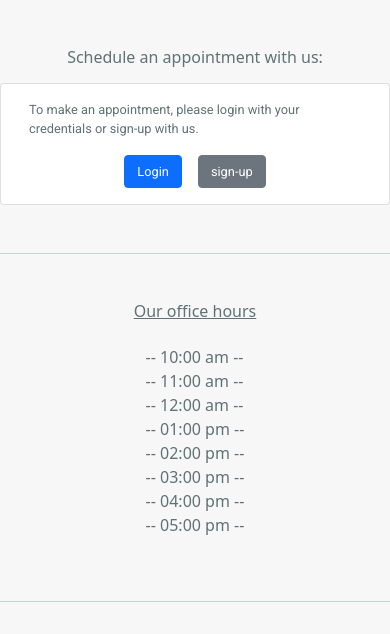
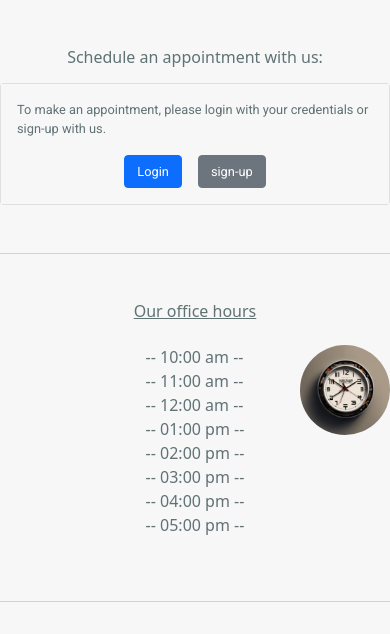
Before and after one commit to frakopy/Appointment-App, a Django app: page / in a window 390 px wide. Shown: the part 48-682 px from the top of the page. Run offline with Django 5.2, Linux system fonts and the light colour scheme; some libraries are stand-ins or nearby versions.

Commit message:
adding clock img

```diff
--- a/customauth/templates/customauth/base.html
+++ b/customauth/templates/customauth/base.html
@@ -17,18 +17,14 @@
     <title>{% block title %} {% endblock %}</title>
     <style>
         body{
-            background-color: #F5F7F8;
             background-color: #F7F7F7;
         }
         footer {
             position: fixed;
             bottom: 0;
             width: 100%;
-            background-color: #1679AB;
-            color: white;
         }
         header {
-            background-color: #1679AB;
             color: white;
             display: flex;
             justify-content: center;
--- a/customauth/templates/customauth/home.html
+++ b/customauth/templates/customauth/home.html
@@ -13,14 +13,24 @@
             font-family: "Roboto", sans-serif;
             font-weight: 400;
             font-style: normal;
+            background-color: #F7F7F7;
         }
         .hours{
             font-size: 1.5em;
+            position: relative;
         }
         .text-color{color: #607274;}
 
+        .digital-clock{
+            width: 23%;
+            border-radius: 50%;
+            position: absolute;
+            right: 6em;
+            top: -1em;
+        }
+
         /* Media queries */
-        @media (max-width: 768px) {
+        @media (max-width: 850px) {
             h3{font-size: 1em;}
             .hours{font-size: 1em;}
             .appointment-cont>div{
@@ -44,11 +54,28 @@
                 font-size: 0.8em;
             }
             .contact>h5{font-size: 1.4em}
+            .digital-clock{
+                width: 23%;
+                border-radius: 50%;
+                position: absolute;
+                right: 0 !important;
+                top: 0;
+            }
+        }
+
+        @media (max-width: 970px) {
+            .digital-clock{
+                width: 23%;
+                border-radius: 50%;
+                position: absolute;
+                right: 0 !important;
+                top: 0;
+            }
         }
     </style>
     <!-- Login - Signup -->
     <h3 class="text-center mt-5 text-color">Schedule an appointment with us:</h3>
-    <div class="card container mt-3  appointment-cont">
+    <div class="card container p-0 mt-3  appointment-cont">
         <div class="card-body d-flex justify-content-center gap-3 text-color flex-wrap">
             To make an appointment, please login with your credentials or sign-up with us.
             <a class="btn btn-primary" href="{% url 'login' %}" role="button">Login</a>
@@ -62,7 +89,8 @@
     <h3 class="card-title text-center mt-5 mb-4 text-color text-decoration-underline">
         Our office hours
     </h3>
-    <div class="container d-flex align-items-center mt-3 mb-5 flex-column hours office-cont">
+
+    <div class="container d-flex justify-content-center gap-5 mt-3 mb-5 hours office-cont">
         <ul class="list-unstyled text-color">
             <li><p class="card-text"></p>-- 10:00 am --</li>
             <li><p class="card-text"></p>-- 11:00 am --</li>
@@ -73,7 +101,9 @@
             <li><p class="card-text"></p>-- 04:00 pm --</li>
             <li><p class="card-text"></p>-- 05:00 pm --</li>
         </ul>
+        <img class="digital-clock" src="{% static 'customauth/images/digital-clock.jpg' %}" alt="digital-clock-img">
     </div>
+
     <!-- Services -->
     <div class="text-success mt-5">
         <hr>
```
Also changed, not shown: customauth/static/customauth/images/digital-clock.jpg (added).
